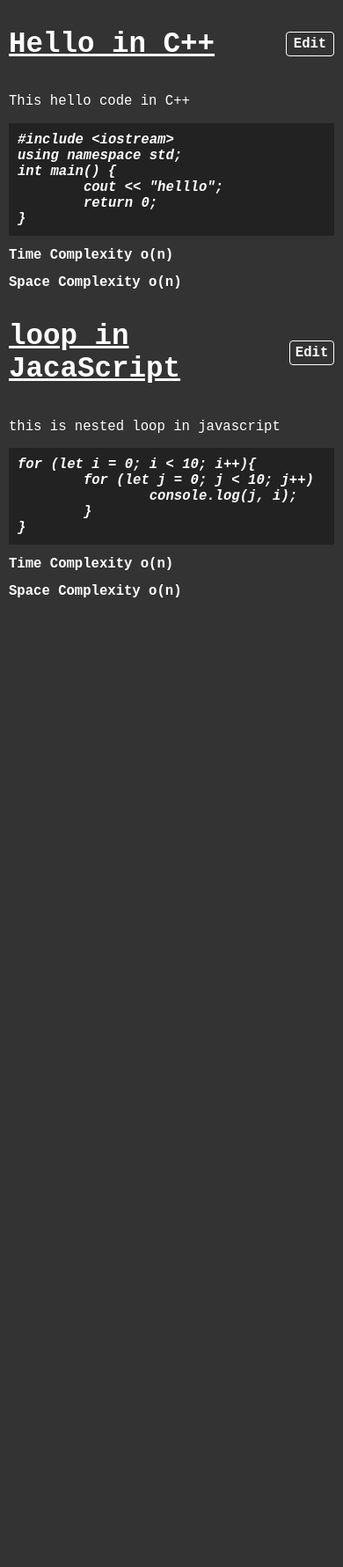
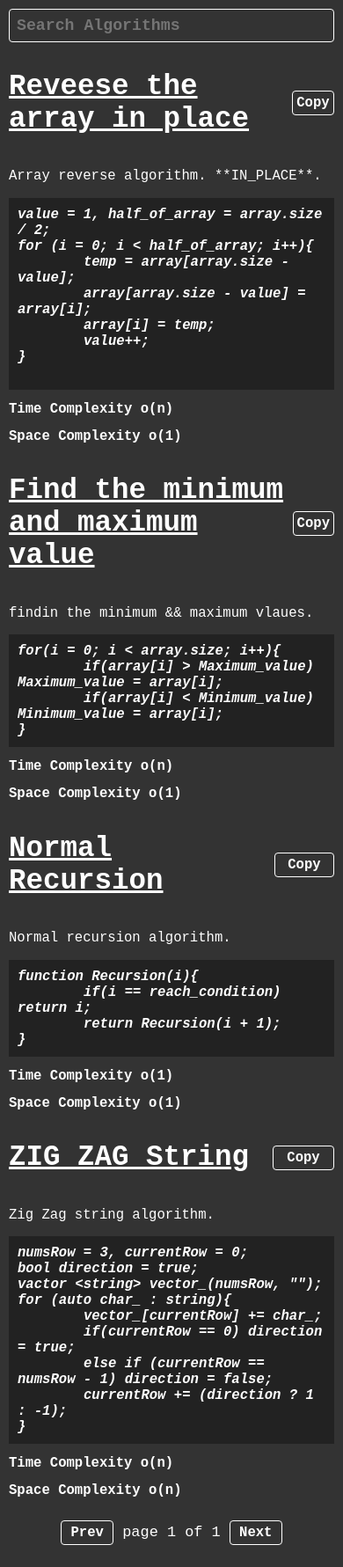
Before and after one commit to zzasaa-jpg/Algorithms, a React (Vite) app: page / in a window 390 px wide. Shown: the whole page at 88% size. Before the commit the page ends 844 px from the top, so only its background shows below. Built offline with nearby package versions, Linux system fonts and the light colour scheme.

Commit message:
1]Search functionality added. 2]pagination functionality added. 3]copy functionality added. 4]responsive layout styles added.

```diff
--- a/src/App.css
+++ b/src/App.css
@@ -1,40 +1,41 @@
-#algorithm_container{
+.algorithm_container {
 	margin: 10px 0;
 }
 
-#title{
+.title {
 	font-size: 2.5rem;
 	text-decoration: underline;
 }
 
-#code{
+.code {
 	font-size: 1.2rem;
 	font-weight: 900;
 	font-style: italic;
 	white-space: pre-wrap;
 }
 
-#description{
+.description {
 	font-size: 1.2rem;
 	overflow-wrap: anywhere;
 }
 
-#code_div{
+.code_div {
 	padding: 10px;
 	background-color: #222;
 }
 
-#space_complexity,#time_complexity{
+.space_complexity,
+.time_complexity {
 	font-size: 1.2rem;
 }
 
-#algorithm_top_div{
+.algorithm_top_div {
 	display: flex;
 	justify-content: space-between;
 	align-items: center;
 }
 
-#edit_btn{
+.copy_btn {
 	background: transparent;
 	color: #fff;
 	font-size: 1.2rem;
@@ -42,13 +43,76 @@
 	border: 1px solid #fff;
 	border-radius: 4px;
 	padding: 4px;
-	width: 55px;
+	width: 70px;
+	cursor: pointer;
+	text-align: center;
+	font-family: monospace;
+}
+
+.search_input {
+	background-color: transparent;
+	font-size: 1.4rem;
+	padding: 8px;
+	color: #fff;
+	font-family: monospace;
+	font-weight: 900;
+	outline: none;
+	border: 1px solid #fff;
+	border-radius: 4px;
+	width: 300px;
+}
+
+.find {
+	background-color: #ffff00;
+	color: #000;
+}
+
+.paginated_indicator {
+	margin: 50px 0;
+	text-align: center;
+	font-size: 1.3rem;
+}
+
+#Next_btn,
+#Previous_btn {
+	background: transparent;
+	color: #fff;
+	font-size: 1.2rem;
+	font-weight: 900;
+	border: 1px solid #fff;
+	border-radius: 4px;
+	padding: 4px;
+	width: 60px;
 	cursor: pointer;
 	font-family: monospace;
 }
-@media screen and (max-width: 998px){
-	body{
+
+span {
+	margin: 0 10px;
+}
+
+#no_algorithms {
+	font-size: 3rem;
+}
+
+@media screen and (max-width: 998px) {
+	body {
 		width: auto;
 		margin: 10px;
 	}
+
+	.paginated_indicator {
+		margin: 25px 0;
+	}
+
+	#no_algorithms {
+		font-size: 2rem;
+	}
+
 }
+
+@media screen and (max-width: 568px) {
+	.search_input {
+		width: -webkit-fill-available;
+	}
+}
--- a/src/App.jsx
+++ b/src/App.jsx
@@ -1,23 +1,66 @@
 import { useState } from 'react'
 import './App.css'
 import algorithms_obj from "./algorithms.js"
+import copy_ from "./copy.js"
+import search_ from "./search.js"
 function App() {
+	const [searchResults, setSearchResults] = useState([]);
+	const [currentPage, setCurrentPage] = useState(1);
+	const itemsPerPage = 5;
+
+	function handle_search(e) {
+		let indexes = search_(e.target.value.toLowerCase());
+		if (indexes == -1 || e.target.value == "") {
+			setSearchResults([]);
+			setCurrentPage(1)
+		}
+		else {
+			setSearchResults(indexes);
+			let firstIndex = indexes[0];
+			let pageNumber = Math.floor(firstIndex / itemsPerPage) + 1;
+			setCurrentPage(pageNumber);
+		}
+	}
+
+
+	const startIndex = (currentPage - 1) * itemsPerPage;
+	const endIndex = startIndex + itemsPerPage;
+
+	const paginatedAlgorithms = algorithms_obj.slice(startIndex, endIndex);
+	const totalPages = Math.ceil(algorithms_obj.length / itemsPerPage);
 	return (
 		<>
-	  {algorithms_obj.map((algorithm, index)=>(
-		  <div id="algorithm_container" key={index}>
-		  	<div id="algorithm_top_div">
-			  <h1 id="title">{algorithm.title}</h1>
-		  	<button id="edit_btn">Edit</button>
+			<input type="text"
+				className="search_input"
+				name="search_input"
+				onChange={(e) => handle_search(e)}
+				placeholder="Search Algorithms"
+			/>
+			{paginatedAlgorithms.length === 0 ? (
+				<h1 id="no_algorithms">Algorithm does not here...</h1>
+			) : (paginatedAlgorithms.map((algorithm, index) => (
+				<div className="algorithm_container" key={index}>
+					<div className="algorithm_top_div">
+						<h1 className={searchResults.includes(startIndex + index) ? "title find" : "title"}>{algorithm.title}</h1>
+						<button className="copy_btn" onClick={() => { copy_(algorithm.code, document.getElementsByClassName("copy_btn")[index]) }}>Copy</button>
 					</div>
-			  <p id="description">{algorithm.description}</p>
-		  	  <div id="code_div">
-			  	<code id="code">{algorithm.code}</code>
+					<p className="description">{algorithm.description}</p>
+					<div className="code_div">
+						<code className="code">{algorithm.code}</code>
 					</div>
-			  <h2 id="time_complexity">Time Complexity {algorithm.complexity.time_complexity}</h2>
-			  <h2 id="space_complexity">Space Complexity {algorithm.complexity.space_complexity}</h2>
+					<h2 className="time_complexity">Time Complexity {algorithm.complexity.time_complexity}</h2>
+					<h2 className="space_complexity">Space Complexity {algorithm.complexity.space_complexity}</h2>
 				</div>
+			)
 			))}
+
+			{paginatedAlgorithms.length > 0 && (
+				<div className="paginated_indicator">
+					<button id="Previous_btn" disabled={currentPage === 1} onClick={() => setCurrentPage((prev) => prev - 1)}>Prev</button>
+					<span>page {currentPage} of {totalPages}</span>
+					<button id="Next_btn" disabled={currentPage === totalPages} onClick={() => setCurrentPage((next) => next + 1)}>Next</button>
+				</div>
+			)}
 		</>
 	)
 }
--- a/src/algorithms.js
+++ b/src/algorithms.js
@@ -1,25 +1,54 @@
 let algorithms_obj = [
 	{
-		title: "Hello in C++",
-		code: `#include <iostream>
-using namespace std;
-int main() {
-	cout << "helllo";
-	return 0;
-}`,
-		description: "This hello code in C++",
+		title: "Reveese the array in place",
+		code: `value = 1, half_of_array = array.size / 2;
+for (i = 0; i < half_of_array; i++){
+	temp = array[array.size - value];
+	array[array.size - value] = array[i];
+	array[i] = temp;
+	value++;
+}
+		`,
+		description: "Array reverse algorithm. **IN_PLACE**.",
 		complexity: {
 			time_complexity: "o(n)",
-			space_complexity: "o(n)",
+			space_complexity: "o(1)",
 		}
-	},{
-		title: "loop in JacaScript",
-		code: `for (let i = 0; i < 10; i++){
-	for (let j = 0; j < 10; j++)
-		console.log(j, i);
-	}
+	}, {
+		title: "Find the minimum and maximum value",
+		code: `for(i = 0; i < array.size; i++){
+	if(array[i] > Maximum_value) Maximum_value = array[i];
+	if(array[i] < Minimum_value) Minimum_value = array[i];
 }`,
-		description: "this is nested loop in javascript",
+		description: "findin the minimum && maximum vlaues.",
+		complexity: {
+			time_complexity: "o(n)",
+			space_complexity: "o(1)",
+		}
+	}, {
+		title: "Normal Recursion",
+		code: `function Recursion(i){
+	if(i == reach_condition) return i;
+	return Recursion(i + 1);
+}`,
+		description: "Normal recursion algorithm.",
+		complexity: {
+			time_complexity: "o(1)",
+			space_complexity: "o(1)",
+		}
+	}, {
+		title: "ZIG ZAG String",
+		code: `numsRow = 3, currentRow = 0;
+bool direction = true;
+vactor <string> vector_(numsRow, "");
+for (auto char_ : string){
+	vector_[currentRow] += char_;
+	if(currentRow == 0) direction = true;
+	else if (currentRow == numsRow - 1) direction = false;
+	currentRow += (direction ? 1 : -1);
+}
+`,
+		description: "Zig Zag string algorithm.",
 		complexity: {
 			time_complexity: "o(n)",
 			space_complexity: "o(n)",
--- /dev/null
+++ b/src/copy.js
@@ -0,0 +1,10 @@
+function copy_(code_value, copy_btn) {
+	  navigator.clipboard.writeText(code_value);
+	  copy_btn.innerText = "Copyed!";
+	  copy_btn.disabled = true;
+	  setTimeout(()=>{
+		  copy_btn.disabled = false;
+		  copy_btn.innerText = "Copy";
+	  },2500);
+}
+export default copy_;
--- /dev/null
+++ b/src/search.js
@@ -0,0 +1,18 @@
+import algorithms_obj  from "./algorithms.js";
+
+function search_(input_value){
+	let found = false;
+	let matches = [];
+	for (let i = 0; i < algorithms_obj.length; i++){
+		let title = algorithms_obj[i].title.toLowerCase();
+		if(title.includes(input_value)){
+			found = true;
+			matches.push(i);
+		}
+	}
+	return matches;
+	if(!found) {
+			return -1;
+	}
+}
+export default search_;
```
Lines whose indentation alone changed are shown as unchanged.
